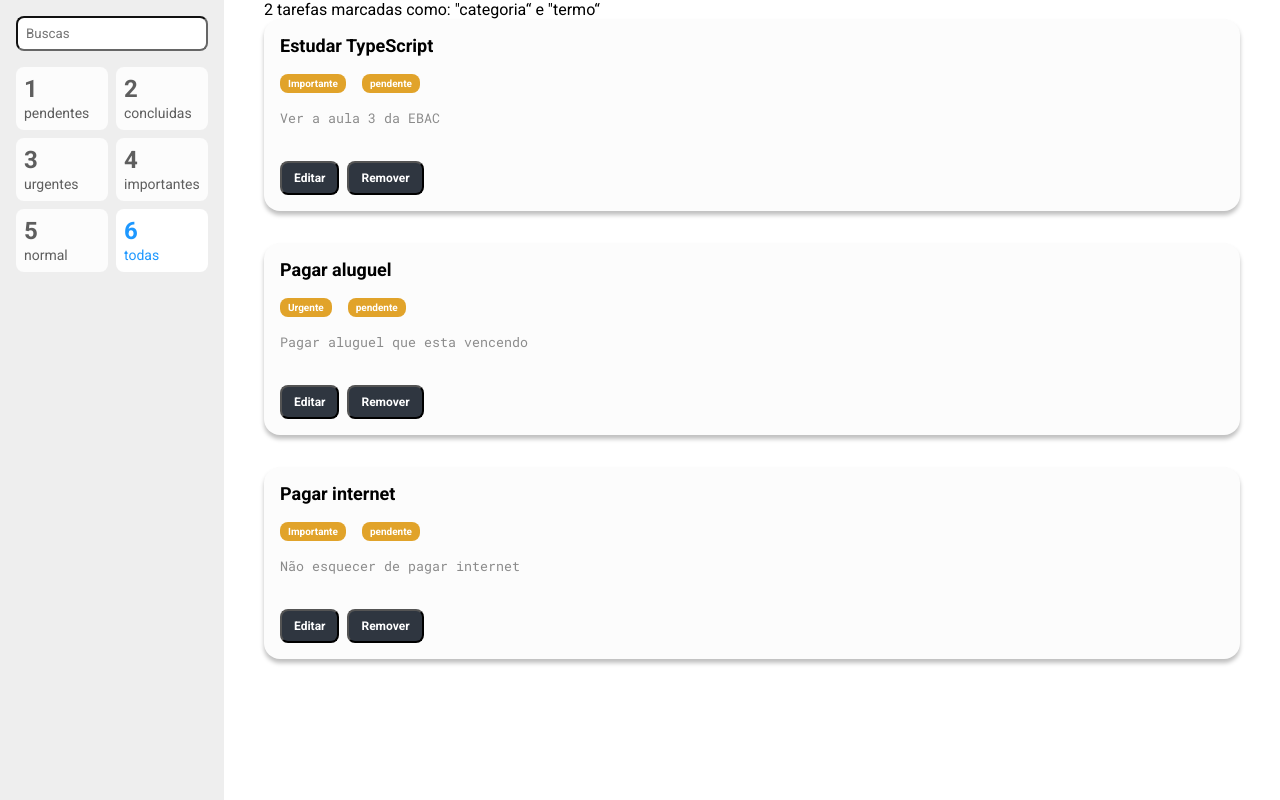
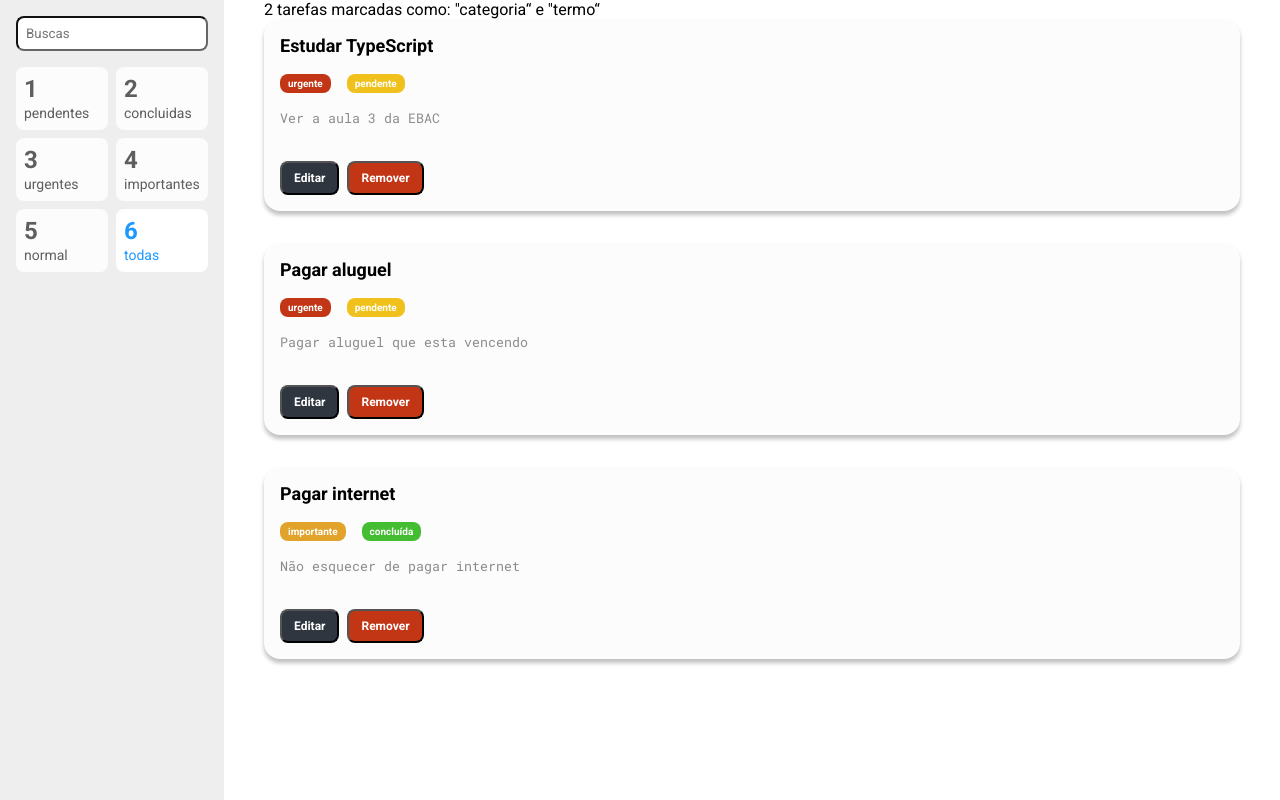
Before and after one commit to Brunolinonsc/AulasEBAC, a React (Create React App) app: page / in a window 1280 px wide. Built offline with nearby package versions, Linux system fonts and the light colour scheme.

Commit message:
Atualização de codigos.

```diff
--- a/src/components/Tarefa/index.tsx
+++ b/src/components/Tarefa/index.tsx
@@ -13,19 +13,21 @@
   return (
     <S.Card>
       <S.Titulo>{titulo}</S.Titulo>
-      <S.Tag>{prioridade}</S.Tag>
-      <S.Tag>{status}</S.Tag>
+      <S.Tag prioridade={prioridade}>{prioridade}</S.Tag>
+      <S.Tag status={status}>{status}</S.Tag>
       <S.Descricao value={descricao} />
       <S.BarraAcoes>
         {estaEditando ? (
           <>
-            <S.Botao>Salvar</S.Botao>
-            <S.Botao onClick={() => setEstaEditando(false)}>Cancelar</S.Botao>
+            <S.BotaãoSalvar>Salvar</S.BotaãoSalvar>
+            <S.BotaoRemover onClick={() => setEstaEditando(false)}>
+              Cancelar
+            </S.BotaoRemover>
           </>
         ) : (
           <>
             <S.Botao onClick={() => setEstaEditando(true)}>Editar</S.Botao>
-            <S.Botao>Remover</S.Botao>
+            <S.BotaoRemover>Remover</S.BotaoRemover>
           </>
         )}
       </S.BarraAcoes>
--- a/src/components/Tarefa/style.ts
+++ b/src/components/Tarefa/style.ts
@@ -1,4 +1,20 @@
 import styled from 'styled-components'
+import Variaveis from '../../styles/Variaveis'
+
+type TagProps = {
+  prioridade?: string
+  status?: string
+}
+function retornaCorDefundo(props: TagProps): string {
+  if ('status' in props) {
+    if (props.status === 'pendente') return Variaveis.amarelo
+    if (props.status === 'concluída') return Variaveis.verde
+  } else if ('prioridade' in props) {
+    if (props.prioridade === 'urgente') return Variaveis.vermelho
+    if (props.prioridade === 'importante') return Variaveis.amarelo2
+  }
+  return '#ccc'
+}
 
 export const Card = styled.div`
   background-color: #fcfcfc;
@@ -12,12 +28,12 @@
   font-weight: bold;
   margin-bottom: 16px;
 `
-export const Tag = styled.span`
+export const Tag = styled.span<TagProps>`
   padding: 4px 8px;
   color: #fff;
   font-weight: bold;
   font-size: 10px;
-  background-color: #e1a32a;
+  background-color: ${(props) => retornaCorDefundo(props)};
   border-radius: 8px;
   margin-right: 16px;
   display: inline-block;
@@ -51,3 +67,9 @@
   border-radius: 8px;
   margin-right: 8px;
 `
+export const BotaãoSalvar = styled(Botao)`
+  background-color: ${Variaveis.verde};
+`
+export const BotaoRemover = styled(Botao)`
+  background-color: ${Variaveis.vermelho};
+`
--- a/src/containers/ListaDeTarefas/index.tsx
+++ b/src/containers/ListaDeTarefas/index.tsx
@@ -5,20 +5,20 @@
   {
     titulo: 'Estudar TypeScript',
     descricao: 'Ver a aula 3 da EBAC',
-    prioridade: 'Importante',
+    prioridade: 'urgente',
     status: 'pendente'
   },
   {
     titulo: 'Pagar aluguel',
     descricao: 'Pagar aluguel que esta vencendo',
-    prioridade: 'Urgente',
+    prioridade: 'urgente',
     status: 'pendente'
   },
   {
     titulo: 'Pagar internet',
     descricao: 'Não esquecer de pagar internet',
-    prioridade: 'Importante',
-    status: 'pendente'
+    prioridade: 'importante',
+    status: 'concluída'
   }
 ]
 
--- /dev/null
+++ b/src/styles/Variaveis.ts
@@ -0,0 +1,6 @@
+export default {
+  vermelho: '#C23616',
+  verde: '#44BD32',
+  amarelo: '#F0C11A',
+  amarelo2: '#E1A32A'
+}
```
